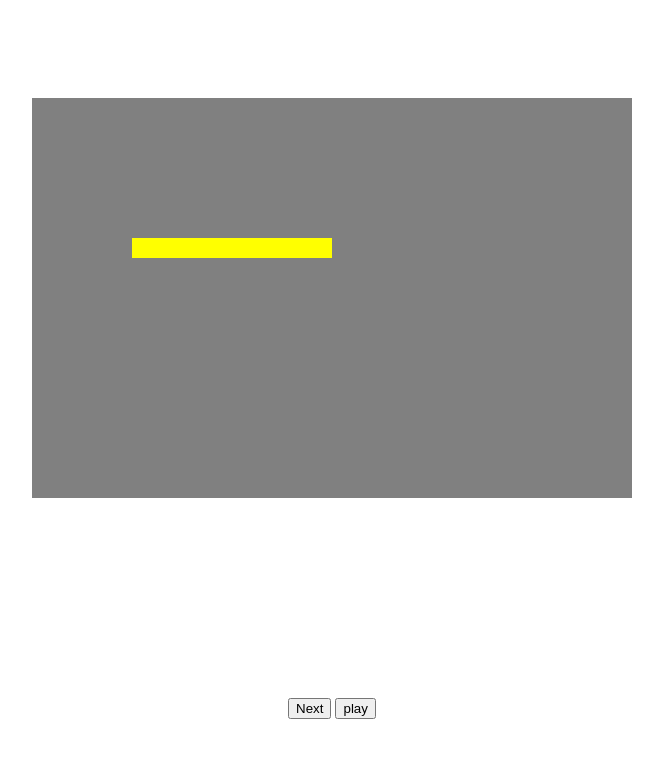
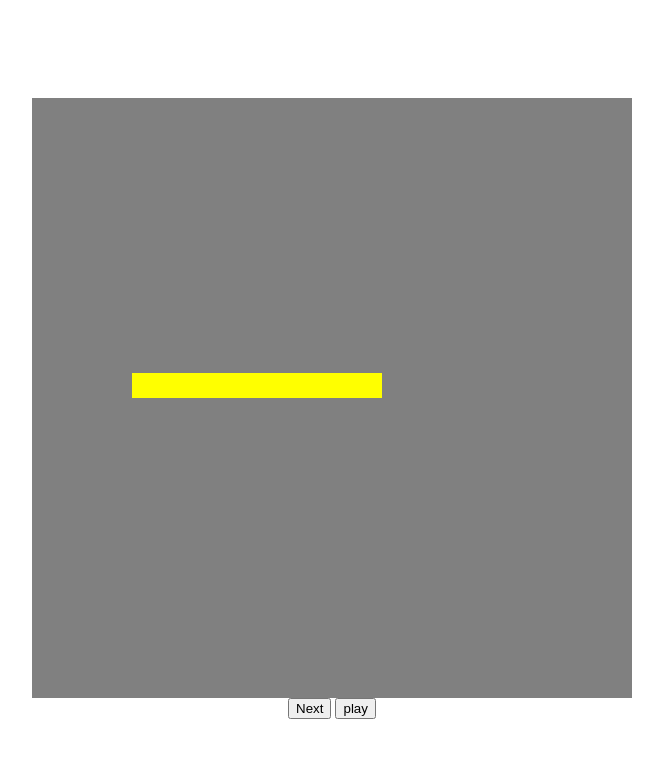
Before and after one commit to mrslwiseman/fcc-game-of-life, a website: page app/index.html in a window 1280 px wide. Shown: the whole page, without its empty margins (316-979 px from the left). Drawn offline with nearby package versions, Linux system fonts and the light colour scheme.

Commit message:
make nextGrid a closure

```diff
--- a/app/index.html
+++ b/app/index.html
@@ -27,6 +27,8 @@
         </button>
     </div>
 </body>
+
+<script type="text/javascript" src="https://cdnjs.cloudflare.com/ajax/libs/lodash.js/4.17.4/lodash.js"></script>
 <script type="text/javascript" src="main.js"></script>
 
 </html>
--- a/app/main.js
+++ b/app/main.js
@@ -1,7 +1,7 @@
 const game = (function () {
     "use strict";
 
-    let grid = [
+    let initialGrid = [
         [0, 0, 0, 0, 0, 0, 0, 0, 0, 0, 0, 0, 0, 0, 0, 0, 0, 0, 0, 0],
         [0, 0, 0, 0, 0, 0, 0, 0, 0, 0, 0, 0, 0, 0, 0, 0, 0, 0, 0, 0],
         [0, 0, 0, 0, 0, 0, 0, 0, 0, 0, 0, 0, 0, 0, 0, 0, 0, 0, 0, 0],
@@ -9,7 +9,12 @@ const game = (function () {
         [0, 0, 0, 0, 0, 0, 0, 0, 0, 0, 0, 0, 0, 0, 0, 0, 0, 0, 0, 0],
         [0, 0, 0, 0, 0, 0, 0, 0, 0, 0, 0, 0, 0, 0, 0, 0, 0, 0, 0, 0],
         [0, 0, 0, 0, 0, 0, 0, 0, 0, 0, 0, 0, 0, 0, 0, 0, 0, 0, 0, 0],
-        [0, 0, 0, 0, 0, 1, 1, 1, 1, 1, 1, 1, 1, 1, 1, 0, 0, 0, 0, 0],
+        [0, 0, 0, 0, 0, 0, 0, 0, 0, 0, 0, 0, 0, 0, 0, 0, 0, 0, 0, 0],
+        [0, 0, 0, 0, 0, 0, 0, 0, 0, 0, 0, 0, 0, 0, 0, 0, 0, 0, 0, 0],
+        [0, 0, 0, 0, 0, 0, 0, 0, 0, 0, 0, 0, 0, 0, 0, 0, 0, 0, 0, 0],
+        [0, 0, 0, 0, 0, 0, 0, 0, 0, 0, 0, 0, 0, 0, 0, 0, 0, 0, 0, 0],
+        [0, 0, 0, 0, 1, 1, 1, 1, 1, 1, 1, 1, 1, 1, 0, 0, 0, 0, 0, 0],
+        [0, 0, 0, 0, 0, 0, 0, 0, 0, 0, 0, 0, 0, 0, 0, 0, 0, 0, 0, 0],
         [0, 0, 0, 0, 0, 0, 0, 0, 0, 0, 0, 0, 0, 0, 0, 0, 0, 0, 0, 0],
         [0, 0, 0, 0, 0, 0, 0, 0, 0, 0, 0, 0, 0, 0, 0, 0, 0, 0, 0, 0],
         [0, 0, 0, 0, 0, 0, 0, 0, 0, 0, 0, 0, 0, 0, 0, 0, 0, 0, 0, 0],
@@ -19,9 +24,16 @@ const game = (function () {
         [0, 0, 0, 0, 0, 0, 0, 0, 0, 0, 0, 0, 0, 0, 0, 0, 0, 0, 0, 0]
 
     ]
+    // let grid = [
+    //     [0,0,0],
+    //     [0,1,0],
+    //     [0,0,0]
+    // ]
     const CONFIG = {
-        CELL_SIZE: 20,
-        CANVAS_HEIGHT: 400,
+        GRID_WIDTH: initialGrid[0].length,
+        GRID_HEIGHT: initialGrid.length,
+        CELL_SIZE: 25,
+        CANVAS_HEIGHT: 600,
         CANVAS_WIDTH: 600,
         CELL_ALIVE_COLOUR: 'yellow',
         CELL_DEAD_COLOUR: 'grey',
@@ -33,10 +45,22 @@ const game = (function () {
         renderNextBtn.addEventListener('click', (e) => { control.next() })
         const playLoop = document.querySelector('.controls__play');
         playLoop.addEventListener('click', (e) => { control.loop() })
-        control.next();
+        const canvasElement = document.querySelector('canvas')
+        canvasElement.addEventListener('click', canvas.onClick);
+        renderGrid(initialGrid);
     }
 
+    const nextgrid = function() {
+        let prevGrid = initialGrid;
+        return function() {
+            prevGrid = nextGrid(prevGrid)
+            renderGrid(prevGrid);
+        }
+    }
+
+
     const control = (() => {
+        const next = nextgrid()
         let timer = null;
         const loop = () => {
             const { REFRESH_RATE } = CONFIG;
@@ -47,8 +71,6 @@ const game = (function () {
                 timer = setInterval(control.next, REFRESH_RATE)
             }
         }
-        const next = () => { grid = nextGrid() }
-
         return {
             loop,
             next
@@ -56,9 +78,10 @@ const game = (function () {
     })()
 
 
-    const applyRulesToCell = (y, x, cell) => {
+
+    const applyRulesToCell = (y, x, cell, grid) => {
         const alive = cell === 1 ? true : false;
-        const neighboursCount = countNeighbours(y, x) // returns a number of neighbours
+        const neighboursCount = countNeighbours(y, x, grid) // returns a number of neighbours
         let change = false;
 
         if (alive) {
@@ -72,12 +95,13 @@ const game = (function () {
 
     }
 
-    const countNeighbours = (i, j) => {
+    const countNeighbours = (i, j, grid) => {
+        const {GRID_HEIGHT, GRID_WIDTH} = CONFIG;
         let neighbours = 0;
         const isRowAbove = i > 0;
-        const isRowBelow = i < grid.length - 1;
+        const isRowBelow = i < GRID_HEIGHT - 1;
         const isColLeft = j > 0;
-        const isColRight = j < grid[0].length;
+        const isColRight = j < GRID_WIDTH;
 
         if (isRowAbove) {
             grid[i - 1][j - 1] === 1 && isColLeft && neighbours++ // top left
@@ -86,7 +110,7 @@ const game = (function () {
         }
 
         if (isRowBelow) {
-            grid[i + 1][j - 1] && isColLeft && neighbours++// bottom left
+            grid[i + 1][j - 1] === 1 && isColLeft && neighbours++// bottom left
             grid[i + 1][j] === 1 && neighbours++ // bottom
             grid[i + 1][j + 1] === 1 && isColRight && neighbours++ // bottom right
         }
@@ -101,6 +125,22 @@ const game = (function () {
         const canvas = document.querySelector('canvas')
         const ctx = canvas.getContext('2d');
         const { CANVAS_HEIGHT, CANVAS_WIDTH, CELL_SIZE, CELL_ALIVE_COLOUR, CELL_DEAD_COLOUR } = CONFIG;
+
+        const onClick = (e) => {
+            // console.log('canvas clicked on');
+            // console.dir(e);
+            const x = Math.round( (e.offsetX +( 25/2)) /25 -1);
+            const y = Math.round( (e.offsetY +( 25/2)) /25 -1);
+            // edit the array
+            console.log({y, x})
+            console.log(grid[y][x] === 1)
+            grid[y][x] = grid[y][x] === 1 ? 0 : 1;
+            setTimeout(() => console.log(grid), 500)
+            // draw the modifed cell
+             drawCell(x,y, grid[y][x])
+
+        }
+
         const clear = () => {
             ctx.beginPath()
             ctx.rect(0, 0, CANVAS_WIDTH, CANVAS_HEIGHT)
@@ -109,25 +149,33 @@ const game = (function () {
             ctx.closePath()
         }
 
-        const drawAliveCell = (x, y) => {
+        const drawCell = (x, y, cell = 1) => {
             ctx.beginPath()
             ctx.rect(x * CELL_SIZE, y * CELL_SIZE, CELL_SIZE, CELL_SIZE)
-            ctx.fillStyle = CELL_ALIVE_COLOUR
+            ctx.fillStyle = cell === 1 ? CELL_ALIVE_COLOUR : CELL_DEAD_COLOUR
             ctx.fill();
             ctx.closePath()
         }
         return {
             clear,
-            drawAliveCell
+            drawCell,
+            onClick
         }
     })()
 
-    const nextGrid = () => {
+    const renderGrid = (grid) => {
         canvas.clear() // clear canvas between redraws
+        return grid.forEach((row, y) => { // loop over rows
+            return row.forEach((cell, x) => { // loop over cells in row
+                cell === 1 && canvas.drawCell(x, y) // draw only the alive cells
+            })
+        })
+    }
+
+    const nextGrid = (grid) => {
         return grid.map((row, y) => { // loop over rows
             return row.map((cell, x) => { // loop over cells in row
-                cell === 1 && canvas.drawAliveCell(x, y) // draw only the alive cells
-                return applyRulesToCell(y, x, cell) // returns 1 || 0
+                return applyRulesToCell(y, x, cell, grid) // returns 1 || 0
             })
         })
     }
--- a/package.json
+++ b/package.json
@@ -13,5 +13,8 @@
     "gulp": "^3.8.11",
     "gulp-autoprefixer": "^4.1.0",
     "gulp-sass": "^3.1.0"
+  },
+  "dependencies": {
+    "lodash": "^4.17.4"
   }
 }
```
Also changed, not shown: 1 other file.
